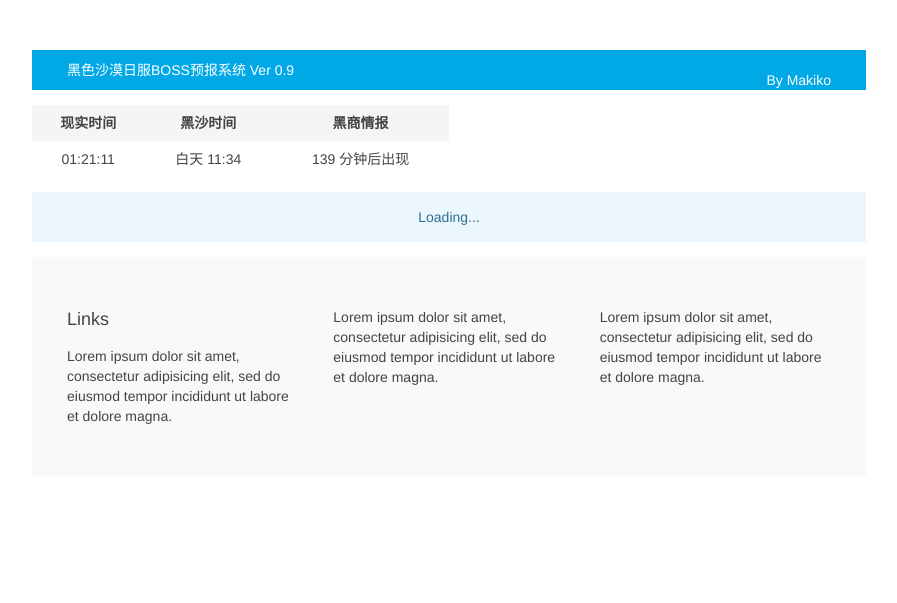
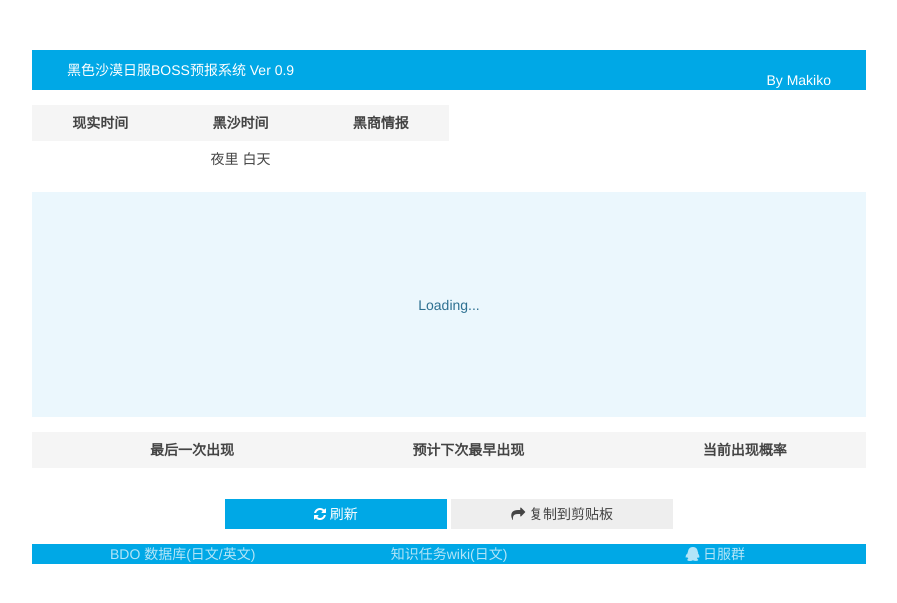
Before and after one commit to com3345/myBlog, a Python web app: template www/templates/bdo_boss.html in a window 1280 px wide. Shown: the top 603 px of the page, without its empty margins (191-1088 px from the left). Run offline with Jinja, Linux system fonts and the light colour scheme; the template is opened without the code that fills it, so the values that code supplies are empty; some libraries are stand-ins or nearby versions.

Commit message:
new feature for copying to clipboard

```diff
--- a/www/handlers.py
+++ b/www/handlers.py
@@ -28,7 +28,7 @@
 
 BOSS_CD = {
     "nube": ("努贝尔(ヌベール)", 9, 4),
-    "kutu": ("库图姆(クツム)", 9, 3),
+    "kutu": ("库图姆(クツム)", 9, 4),
     "kuza": ("库扎卡(クザカ)", 8, 4),
     "kara": ("卡兰达(カランダ)", 15, 3)
 }
--- a/www/templates/bdo_boss.html
+++ b/www/templates/bdo_boss.html
@@ -4,19 +4,19 @@
 <head>
     <meta charset="utf-8"/>
 
-    <title>黑色沙漠日服BOSS预报系统</title>
+    <title>黑色沙漠日服 天气预报系统</title>
     <link rel="stylesheet" href="/static/css/uikit.min.css">
     <link rel="stylesheet" href="/static/css/default.min.css">
     <script src="/static/js/jquery.min.js"></script>
-
+    <script src="https://cdnjs.cloudflare.com/ajax/libs/clipboard.js/1.5.16/clipboard.min.js"></script>
     <script src="/static/js/uikit.min.js"></script>
     <script src="/static/js/vue.js"></script>
     <script src="/static/js/myBlog.js"></script>
 
-</head>
 <script>
 
 $(function() {
+    new Clipboard('.btn');
     var vm = new Vue({
         el: '#vm',
         data: {
@@ -80,7 +80,25 @@
                     }
                 }
                 return res
-            }
+            },
+            data2clipboard: function () {
+                var text = '';
+
+                text += '[龙]:上次' + this.bosses.nube[4] + ', 预计下次' + this.bosses.nube[5] + '\n';
+                text += '[虫]:上次' + this.bosses.kutu[4] + ', 预计下次' + this.bosses.kutu[5] + '\n';
+                text += '[库]:上次' + this.bosses.kuza[4] + ', 预计下次' + this.bosses.kuza[5] + '\n';
+                text += '[鸟]:上次' + this.bosses.kara[4] + ', 预计下次' + this.bosses.kara[5] + '\n';
+                text += 'Ps:(预计下次)指下次最早可能出现的时间\n';
+                // text += '游戏夜晚信息:'
+                if (this.nextnight > 0) {
+                    text += '距游戏内晚上还有' + this.nextnight.toString() + '分钟.';
+                } else {
+                    text += '离游戏内晚上结束还有' + this.nightleft.toString() + '分钟';
+                }
+                text += '该信息由\n黑沙天气预报 http://goo.gl/P2WEsv 提供';
+
+                return text
+            },
         },
 
         mounted: function (){
@@ -199,6 +217,7 @@
         <div class="uk-container uk-vertical-align" style="height: 40px;">
         <div class="uk-vertical-align-middle uk-width-1-2">黑色沙漠日服BOSS预报系统 Ver 0.9</div>
         <div class="uk-vertical-align-bottom uk-width-1-2" align="right">By Makiko</div>
+        <!-- <div class="uk-vertical-align-bottom uk-width-1-2"><img src="/static/imgs/signature.png" align="right"></div> -->
         </div>
     </div>
     </div>
@@ -233,7 +252,9 @@
 
     <div class="uk-container uk-container-center uk-width-4-5">
 
-        <div class="uk-panel uk-panel-box uk-panel-box-primary uk-width-1-1 uk-container-center uk-text-center" v-if="loading"> Loading...</div>
+        <div class="uk-panel uk-panel-box uk-panel-box-primary uk-width-1-1 uk-container-center uk-text-center uk-vertical-align" v-if="loading" style="height: 225px">
+        <div class="uk-vertical-align-middle">Loading...</div>
+        </div>
 
                 <table class="uk-table uk-table-striped uk-text-center" v-else>
                     <tbody>
@@ -252,35 +273,50 @@
                     </tbody>
                 </table>
 
-        <div class="uk-width-1-2 uk-container-center uk-text-center">
-            <button v-if="!loading" @click="refresh" class="uk-button uk-button-primary" :disabled="timerforrefreshbutton > 0">
-                <i class="uk-icon-star"></i> 刷新 <span v-text="timerforrefreshbutton" v-show="timerforrefreshbutton > 0"></span>
-            </button>
+        <div class="uk-container-center uk-text-center uk-width-4-5">
+
+
+                <button v-if="!loading" @click="refresh" class="uk-button uk-button-primary uk-width-1-3" :disabled="timerforrefreshbutton > 0">
+                    <i class="uk-icon-refresh"></i> 刷新 <span v-text="timerforrefreshbutton" v-show="timerforrefreshbutton > 0"></span>
+                </button>
+
+
+    <!-- Target -->
+                <button v-if="!loading" class="uk-button uk-button uk-width-1-3 btn" :data-clipboard-text="data2clipboard">
+                <i class="uk-icon-share"></i> 复制到剪贴板
+                </button>
+
+
         </div>
     </div>
 
     <div class="uk-container uk-container-center uk-width-4-5 uk-margin">
-    <div class="uk-block uk-block-muted">
+        <!-- <hr> -->
+    <div class="uk-block uk-block-primary uk-padding-vertical-remove uk-contrast">
 
-                                <div class="uk-container">
+                                <div class="uk-container  uk-text-center">
 
                                     <!-- <h3>Links</h3> -->
 
                                     <div class="uk-grid uk-grid-match" data-uk-grid-margin="">
                                         <div class="uk-width-medium-1-3 uk-row-first">
-                                            <h3>Links</h3>
+                                            <!-- <h3>Links</h3> -->
                                             <div class="uk-panel">
-                                                <p>Lorem ipsum dolor sit amet, consectetur adipisicing elit, sed do eiusmod tempor incididunt ut labore et dolore magna.</p>
+                                                <!-- <h4>Links</h4> -->
+                                                <p>
+                                                    <a href="http://bddatabase.net/jp/" target="_blank">BDO 数据库(日文/英文)</a>
+                                                </p>
                                             </div>
                                         </div>
                                         <div class="uk-width-medium-1-3">
                                             <div class="uk-panel">
-                                                <p>Lorem ipsum dolor sit amet, consectetur adipisicing elit, sed do eiusmod tempor incididunt ut labore et dolore magna.</p>
+                                            <p>
+    <a href="http://blackdesert.swiki.jp/index.php?知識%2F地形" target="_blank">知识任务wiki(日文)</a></p>
                                             </div>
                                         </div>
                                         <div class="uk-width-medium-1-3">
                                             <div class="uk-panel">
-                                                <p>Lorem ipsum dolor sit amet, consectetur adipisicing elit, sed do eiusmod tempor incididunt ut labore et dolore magna.</p>
+                                                <p><a target="_blank" href="//shang.qq.com/wpa/qunwpa?idkey=09ec745b2da93febe556df17baf0bf0916df97a8f19bfe7ba897cd7bc47828fd"><i class="uk-icon-qq"> 日服群</i></a></p>
                                             </div>
                                         </div>
                                     </div>
@@ -289,5 +325,10 @@
 
                             </div>
     </div>
+
+
+
 </div>
+
+
 </body>
```
Also changed, not shown: www/bossinfo.json (+5 -5 lines).
